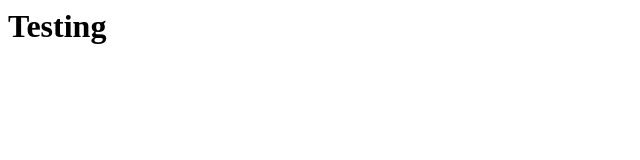
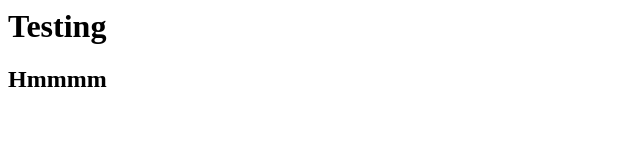
Before and after one commit to findalsi/Assignment01, a plain HTML site: page index.html in a window 1280 px wide. Shown: the whole page, without its empty margins (0-640 px from the left). Drawn offline with Linux system fonts and the light colour scheme.

Commit message:
Update index.html

```diff
--- a/index.html
+++ b/index.html
@@ -1 +1,2 @@
 <h1>Testing</h1>
+<h2>Hmmmm</h2>
```
